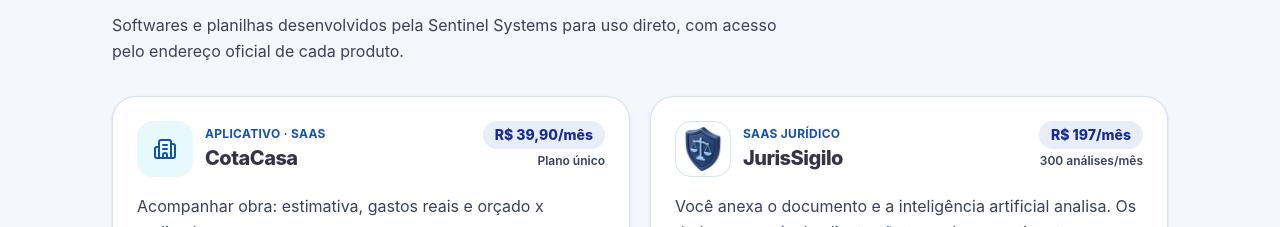
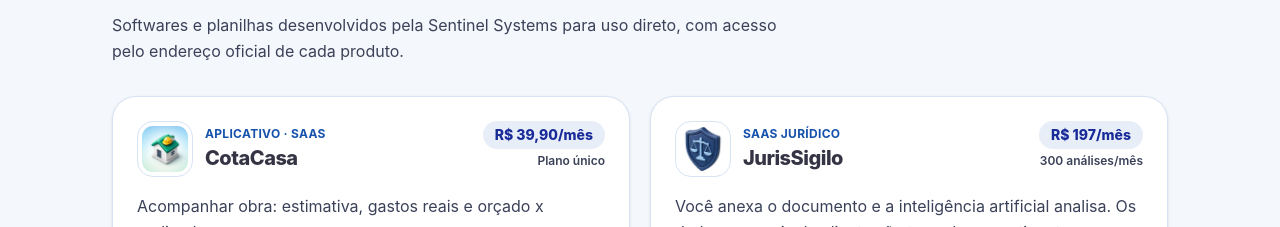
Before and after one commit to bonivitti-collab/sentinel-systems, a React (Vite) app: page / in a window 1280 px wide. Shown: the part 930-1157 px from the top of the page. Built offline with nearby package versions, Linux system fonts and the light colour scheme.

Commit message:
Usar o logo real do CotaCasa na vitrine da Sentinel (#40)
O card do aplicativo deixa o ícone genérico de prédio e passa a exibir o mesmo logo 3D da casinha com capacete usado em cotacasa.com.br, no mesmo padrão do card do JurisSigilo.

```diff
--- a/src/data/companySite.ts
+++ b/src/data/companySite.ts
@@ -118,6 +118,8 @@ export const HOME_PRODUCTS: HomeProduct[] = [
     href: 'https://cotacasa.com.br/',
     offerUrl: 'https://pay.kiwify.com.br/3GCP09y',
     ctaLabel: 'Acessar CotaCasa',
+    image: '/produtos/cotacasa-logo.webp',
+    imageAlt: 'Logotipo do CotaCasa, uma casa com capacete de obra',
   },
   {
     id: 'jurissigilo',
--- a/src/pages/HomePage.tsx
+++ b/src/pages/HomePage.tsx
@@ -108,7 +108,7 @@ export function HomePage(_props: HomePageProps) {
                             loading="lazy"
                             decoding="async"
                             className={
-                              product.id === 'jurissigilo'
+                              product.id === 'jurissigilo' || product.id === 'cotacasa-app'
                                 ? 'h-14 w-14 shrink-0 rounded-2xl border border-[#D7E4F4] bg-white object-contain p-1'
                                 : 'h-14 w-14 shrink-0 rounded-2xl border border-[#D7E4F4] object-cover'
                             }
```
Also changed, not shown: public/produtos/cotacasa-logo.webp (added).
